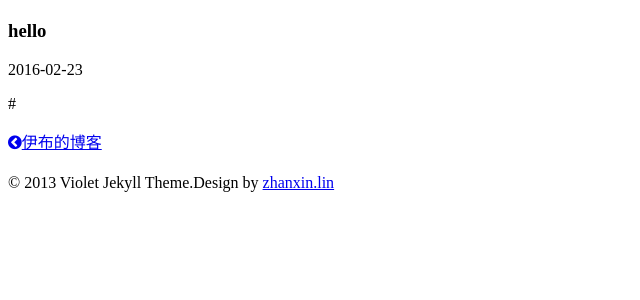
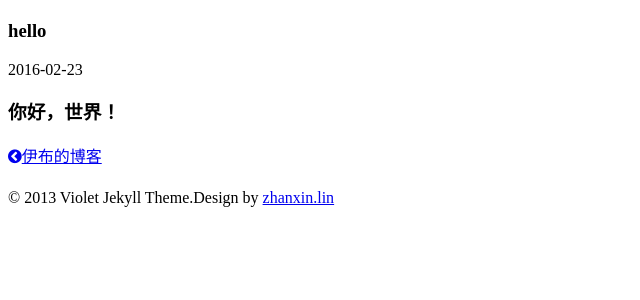
Before and after one commit to pizn/pizn.github.com, a Jekyll site: the page built from _posts/test2-123/2016-02-23-hello-eevee.md, in a window 1280 px wide. Shown: the top 300 px of the page, without its empty margins (0-640 px from the left). Built offline with Jekyll 4.4.1, drawn with Linux system fonts in a browser that asks for light colours; nearby versions of some CDN libraries; some web fonts are replaced; library files that are not in the unit come from our copies; comment, search, counter and statistics services are not loaded.

Commit message:
[log]: Update post

```diff
--- a/_posts/test2-123/2016-02-23-hello-eevee.md
+++ b/_posts/test2-123/2016-02-23-hello-eevee.md
@@ -3,4 +3,4 @@ layout: post
 title: hello
 description: hello
 ---
-#
+# 你好，世界！
```
